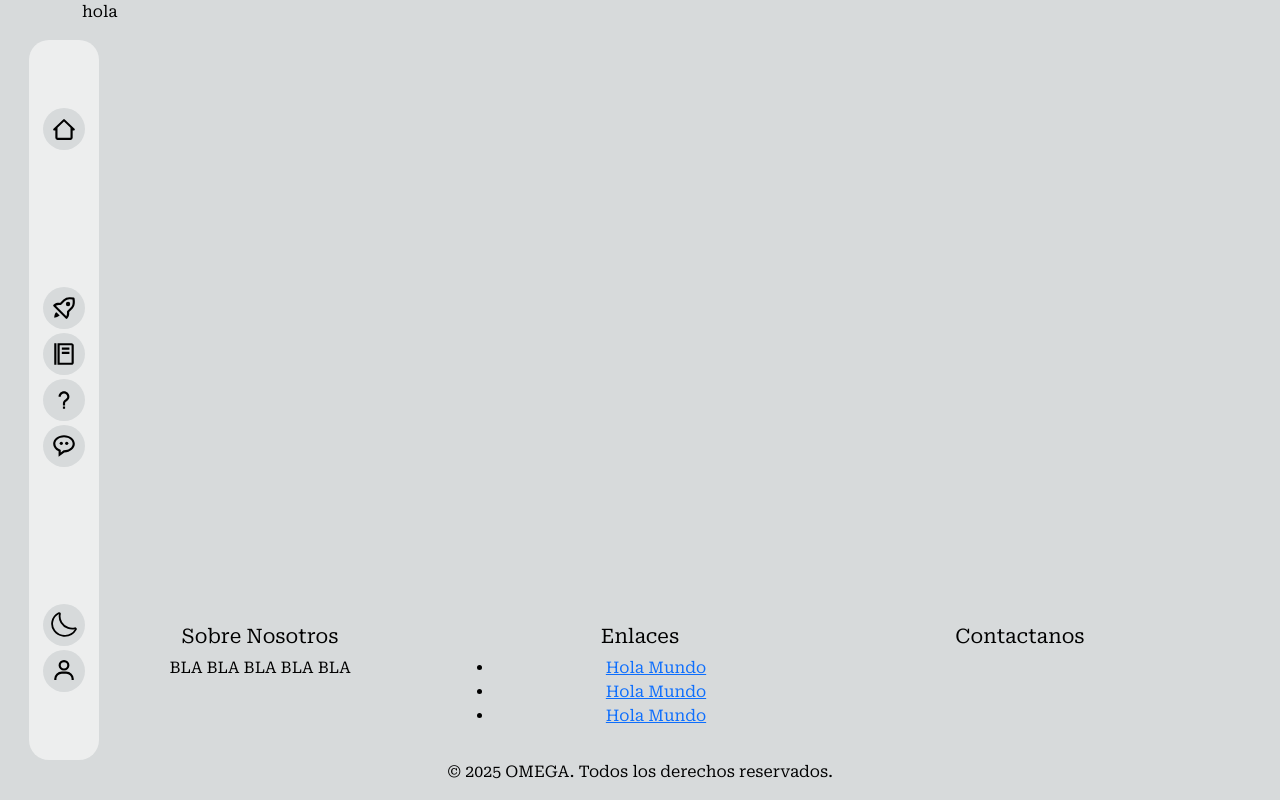
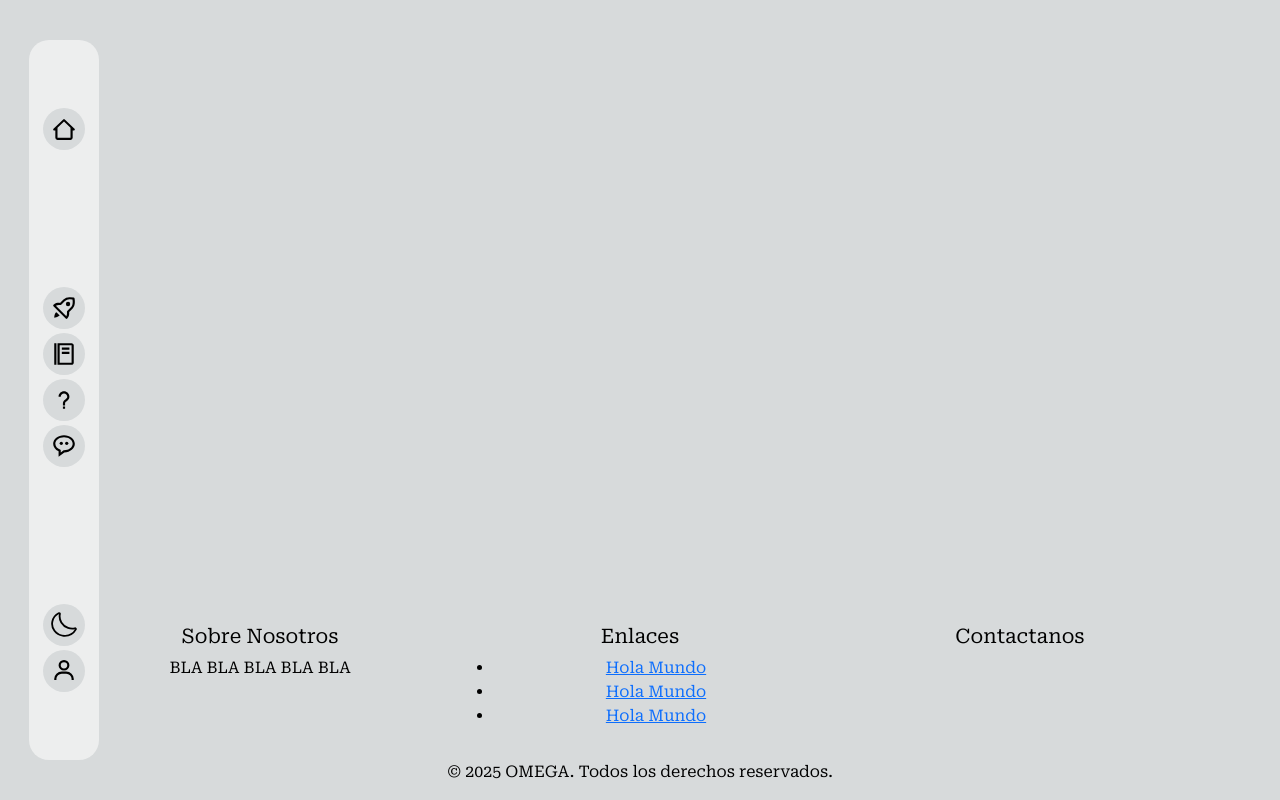
Before and after one commit to rebenew/frontendOmegaCursos, an Angular app: page /vistacursos in a window 1280 px wide. Built offline with nearby package versions, Linux system fonts and the light colour scheme.

Commit message:
Integrate RouterOutlet into VistaCursosComponent for improved routing functionality

```diff
--- a/src/app/vista-cursos/vista-cursos.component.html
+++ b/src/app/vista-cursos/vista-cursos.component.html
@@ -1,7 +1,7 @@
 <app-side-menu></app-side-menu>
 <div class="container">
   <div class="content">
-    hola
+    <router-outlet></router-outlet>
   </div>
   <div class="footer">
     <app-footer-menu></app-footer-menu>
--- a/src/app/vista-cursos/vista-cursos.component.ts
+++ b/src/app/vista-cursos/vista-cursos.component.ts
@@ -1,11 +1,12 @@
 import { Component } from '@angular/core';
 import { SideMenuComponent } from '../side-menu/side-menu.component';
 import { FooterMenuComponent } from '../footer-menu/footer-menu.component';
+import { RouterOutlet } from '@angular/router';
 
 
 @Component({
   selector: 'app-vista-cursos',
-  imports: [SideMenuComponent, FooterMenuComponent],
+  imports: [SideMenuComponent, FooterMenuComponent, RouterOutlet],
   templateUrl: './vista-cursos.component.html',
   styleUrl: './vista-cursos.component.scss'
 })
```
